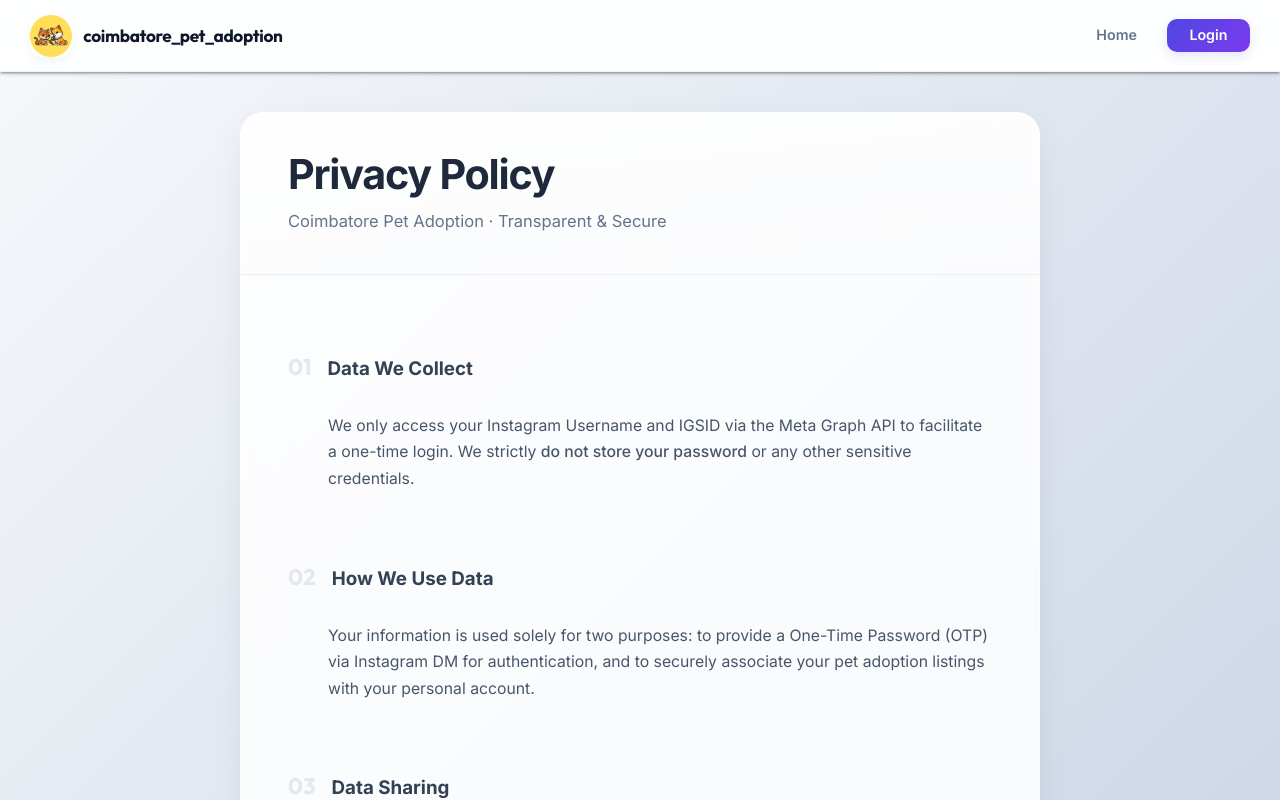
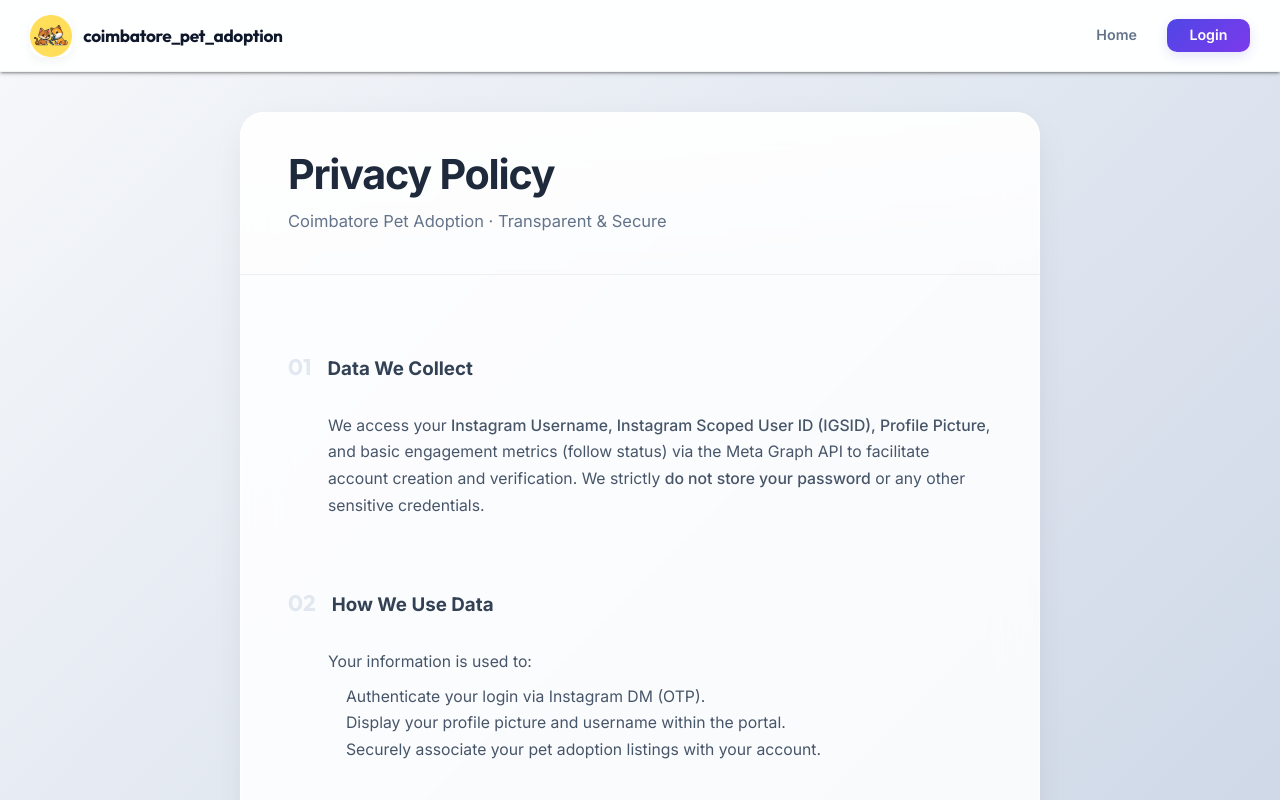
Before and after one commit to am-akash1309/IG.Autopost.Frontend, an Angular app: page /privacy in a window 1280 px wide. Shown: the top 800 px of the page. Built offline with nearby package versions, Linux system fonts and the light colour scheme.

Commit message:
Added user profile and now login in no longer require @username for Instagram DM.

```diff
--- a/src/app/components/navbar/navbar.component.css
+++ b/src/app/components/navbar/navbar.component.css
@@ -114,6 +114,18 @@
     color: #4f46e5;
     display: flex;
     align-items: center;
+    width: 24px;
+    height: 24px;
+    justify-content: center;
+    overflow: hidden;
+    border-radius: 50%;
+}
+
+.profile-img {
+    width: 100%;
+    height: 100%;
+    object-fit: cover;
+    border-radius: 50%;
 }
 
 .user-pill .username {
--- a/src/app/components/navbar/navbar.component.html
+++ b/src/app/components/navbar/navbar.component.html
@@ -34,8 +34,10 @@
             <div class="user-section" *ngIf="isLoggedIn; else loginTemplate">
                 <div class="user-pill">
                     <div class="avatar">
-                        <svg width="20" height="20" viewBox="0 0 24 24" fill="none" stroke="currentColor"
-                            stroke-width="2.5" stroke-linecap="round" stroke-linejoin="round">
+                        <img *ngIf="user?.profile_pic" [src]="user.profile_pic" [alt]="user.username"
+                            class="profile-img">
+                        <svg *ngIf="!user?.profile_pic" width="20" height="20" viewBox="0 0 24 24" fill="none"
+                            stroke="currentColor" stroke-width="2.5" stroke-linecap="round" stroke-linejoin="round">
                             <path d="M20 21v-2a4 4 0 0 0-4-4H8a4 4 0 0 0-4 4v2"></path>
                             <circle cx="12" cy="7" r="4"></circle>
                         </svg>
--- a/src/app/pages/admin/admin-dashboard/admin-dashboard.component.css
+++ b/src/app/pages/admin/admin-dashboard/admin-dashboard.component.css
@@ -257,12 +257,20 @@ td {
     height: 28px;
     background: #6366f1;
     color: white;
-    border-radius: 6px;
+    border-radius: 50%;
     display: flex;
     align-items: center;
     justify-content: center;
     font-weight: 700;
     font-size: 0.7rem;
+    overflow: hidden;
+}
+
+.table-profile-img {
+    width: 100%;
+    height: 100%;
+    object-fit: cover;
+    border-radius: 50%;
 }
 
 .username {
--- a/src/app/pages/admin/admin-dashboard/admin-dashboard.component.html
+++ b/src/app/pages/admin/admin-dashboard/admin-dashboard.component.html
@@ -115,7 +115,12 @@
                                 <tr *ngFor="let u of stats.users">
                                     <td>
                                         <div class="user-cell">
-                                            <div class="avatar-sm">{{ u.username.charAt(0).toUpperCase() }}</div>
+                                            <div class="avatar-sm">
+                                                <img *ngIf="u.profile_pic" [src]="u.profile_pic" [alt]="u.username"
+                                                    class="table-profile-img">
+                                                <ng-container *ngIf="!u.profile_pic">{{
+                                                    u.username.charAt(0).toUpperCase() }}</ng-container>
+                                            </div>
                                             <span class="username">{{ u.username }}</span>
                                         </div>
                                     </td>
--- a/src/app/pages/login/login.component.html
+++ b/src/app/pages/login/login.component.html
@@ -60,7 +60,7 @@
                         <h3 class="block-title">Request OTP</h3>
                     </div>
                     <div class="block-content">
-                        Send a message with the command: <span class="code-snippet">/login &#64;your_username</span>
+                        Send a message with the command: <span class="code-snippet">/login</span>
                     </div>
                 </div>
 
--- a/src/app/pages/privacy/privacy.component.html
+++ b/src/app/pages/privacy/privacy.component.html
@@ -12,8 +12,11 @@
                     <h2 class="block-title">Data We Collect</h2>
                 </div>
                 <div class="block-content">
-                    We only access your Instagram Username and IGSID via the Meta Graph API to facilitate a one-time
-                    login. We strictly <strong>do not store your password</strong> or any other sensitive credentials.
+                    We access your <strong>Instagram Username, Instagram Scoped User ID (IGSID), Profile
+                        Picture</strong>, and basic engagement
+                    metrics (follow status) via the Meta Graph API to facilitate account creation and
+                    verification. We strictly <strong>do not store your password</strong> or any other sensitive
+                    credentials.
                 </div>
             </section>
 
@@ -23,9 +26,12 @@
                     <h2 class="block-title">How We Use Data</h2>
                 </div>
                 <div class="block-content">
-                    Your information is used solely for two purposes: to provide a One-Time Password (OTP) via Instagram
-                    DM for authentication, and to securely associate your pet adoption listings with your personal
-                    account.
+                    Your information is used to:
+                    <ul style="margin-top: 0.5rem; padding-left: 1.2rem;">
+                        <li>Authenticate your login via Instagram DM (OTP).</li>
+                        <li>Display your profile picture and username within the portal.</li>
+                        <li>Securely associate your pet adoption listings with your account.</li>
+                    </ul>
                 </div>
             </section>
 
@@ -48,7 +54,7 @@
                 </div>
                 <div class="block-content">
                     You maintain full control over your data. You may request the complete deletion of your account and
-                    associated data at any time by contacting strictly us at <a href="mailto:sakashmail@gmail.com"
+                    associated data at any time by contacting me at <a href="mailto:sakashmail@gmail.com"
                         class="email-link">sakashmail&#64;gmail.com</a>.
                 </div>
             </section>
--- a/src/app/services/api.service.ts
+++ b/src/app/services/api.service.ts
@@ -7,7 +7,6 @@ import { Observable, BehaviorSubject, tap } from 'rxjs';
 })
 export class ApiService {
     private readonly BASE_URL = 'https://pet-adoption-api-6y2a.onrender.com/igautopostapi';
-    // private readonly BASE_URL = 'http://localhost:5000/igautopostapi';
     private readonly TOKEN_KEY = 'auth_token';
     private readonly USER_KEY = 'auth_user';
 
```
